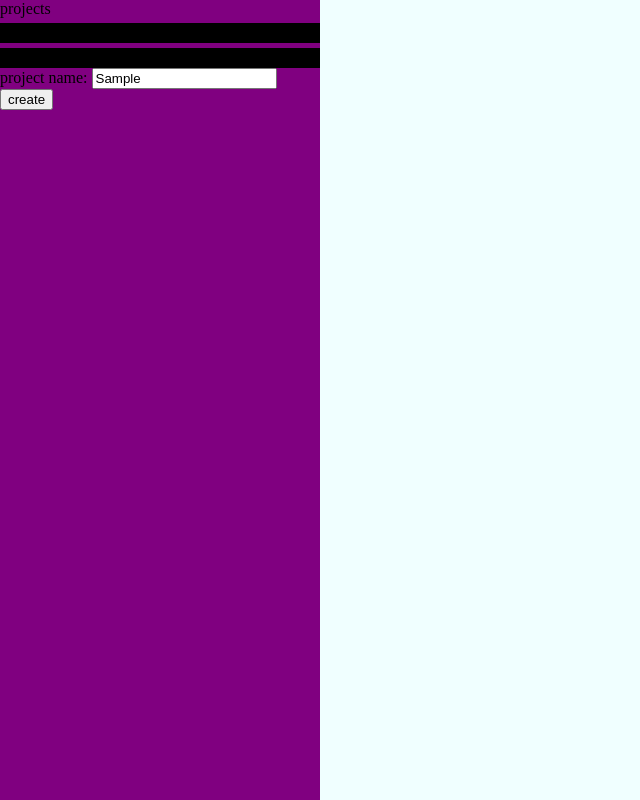
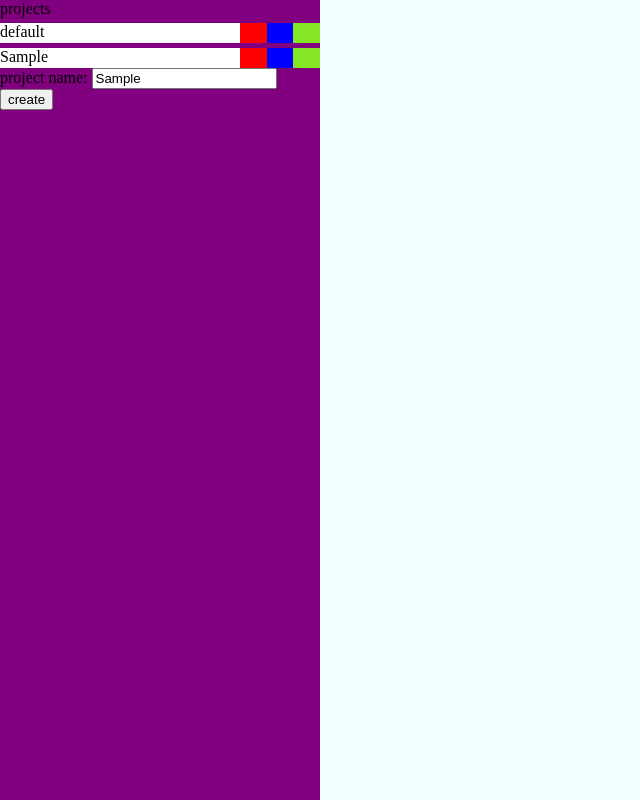
Before and after one commit to RezaAlam20/toDoListApp-, a website built with webpack: page src/template.html in a window 1280 px wide. Both pictures are taken after typing "Sample" into the empty fields and a click on the button "create". Shown: the whole page, without its empty margins (0-640 px from the left). Built offline with nearby package versions, Linux system fonts and the light colour scheme.

Commit message:
some basic styles nothing much yet

```diff
--- a/src/style.css
+++ b/src/style.css
@@ -28,6 +28,36 @@ nav  {
 #container  > div {
     width: 100%;
     height: 20px ;
-    background-color: black;
+    background-color: white;
+    color: black;
+    display: grid;
+    grid-template-columns: 75% auto auto auto;
+
+
 
 }
+
+.removeBtn {
+    height: 100%;
+    background-color: red;
+
+}
+
+.editProject {
+    height: 100%;
+    background-color: blue;
+
+}
+
+.createTask {
+    height: 100%;
+    background-color: rgb(134, 232, 36);
+
+}
+
+
+.task {
+    width: 500px ;
+    height:  100px;
+    background-color: black ;
+}
```
